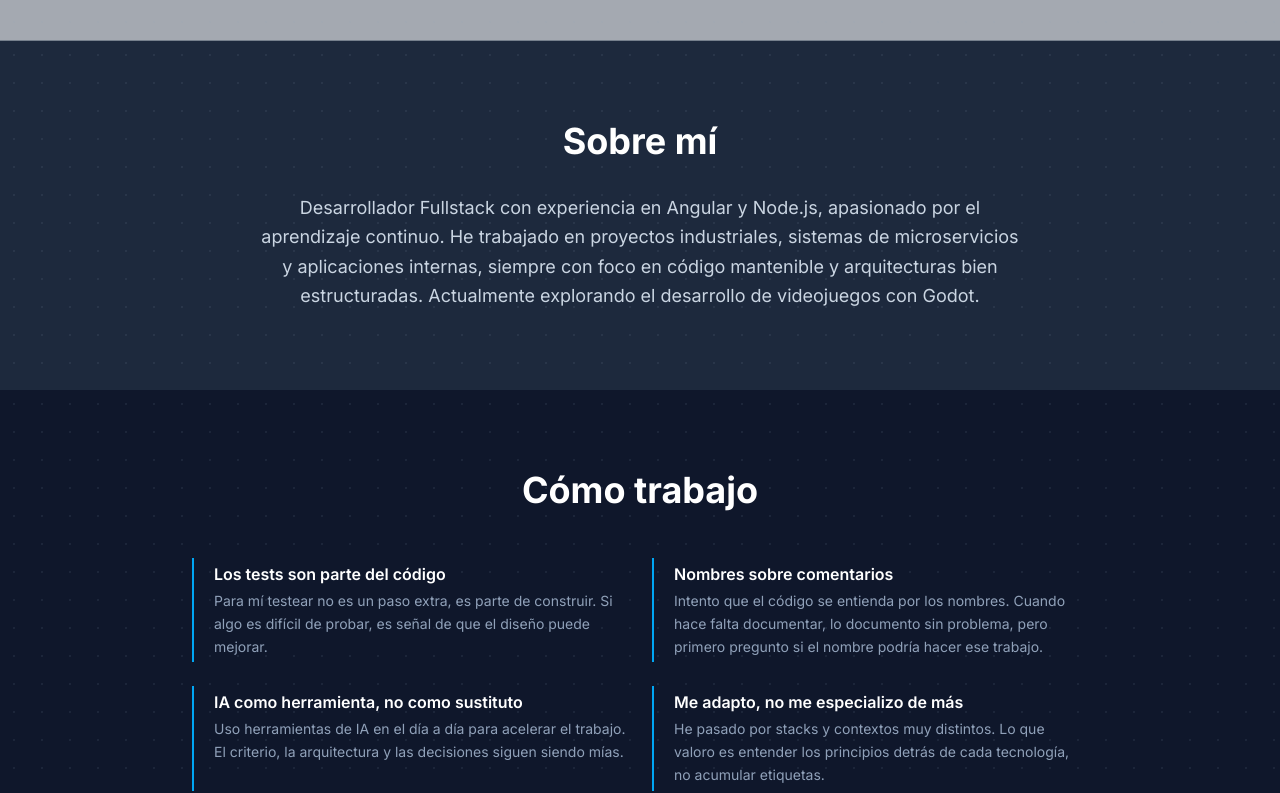
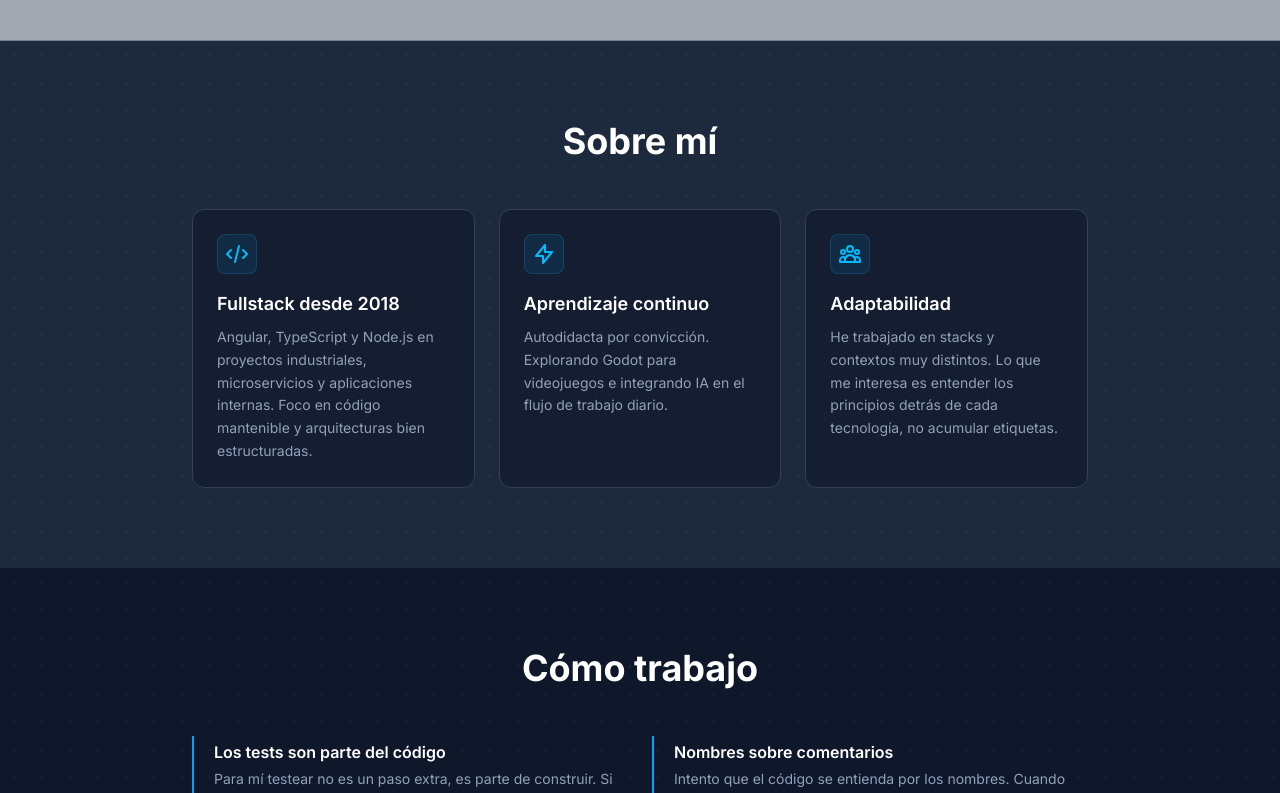
Before and after one commit to CristianGarciaVillaraco/portfolio, a Next.js app: page / in a window 1280 px wide. Shown: the part 961-1754 px from the top of the page. Built offline with nearby package versions, Linux system fonts and the light colour scheme.

Commit message:
PF-012: About rediseñada con cards + i18n + max-w-4xl unificado
- About.tsx: 3 cards con iconos SVG (code/bolt/users) en lugar de párrafo único
- Añade tr.about.cards a portfolio.json (es y en) y al tipo Translations
- Experience.tsx: max-w-3xl → max-w-4xl para consistencia visual

```diff
--- a/src/components/About.tsx
+++ b/src/components/About.tsx
@@ -1,18 +1,62 @@
 "use client";
 
-import AnimatedSection from "./AnimatedSection";
+import { motion, useInView } from "framer-motion";
+import { useRef } from "react";
 import { useTranslation } from "@/hooks/useTranslation";
+
+const icons: Record<string, React.ReactNode> = {
+  code: (
+    <svg className="w-6 h-6" fill="none" stroke="currentColor" viewBox="0 0 24 24" aria-hidden="true">
+      <path strokeLinecap="round" strokeLinejoin="round" strokeWidth={2} d="M10 20l4-16m4 4l4 4-4 4M6 16l-4-4 4-4" />
+    </svg>
+  ),
+  bolt: (
+    <svg className="w-6 h-6" fill="none" stroke="currentColor" viewBox="0 0 24 24" aria-hidden="true">
+      <path strokeLinecap="round" strokeLinejoin="round" strokeWidth={2} d="M13 10V3L4 14h7v7l9-11h-7z" />
+    </svg>
+  ),
+  users: (
+    <svg className="w-6 h-6" fill="none" stroke="currentColor" viewBox="0 0 24 24" aria-hidden="true">
+      <path strokeLinecap="round" strokeLinejoin="round" strokeWidth={2} d="M17 20h5v-2a3 3 0 00-5.356-1.857M17 20H7m10 0v-2c0-.656-.126-1.283-.356-1.857M7 20H2v-2a3 3 0 015.356-1.857M7 20v-2c0-.656.126-1.283.356-1.857m0 0a5.002 5.002 0 019.288 0M15 7a3 3 0 11-6 0 3 3 0 016 0zm6 3a2 2 0 11-4 0 2 2 0 014 0zM7 10a2 2 0 11-4 0 2 2 0 014 0z" />
+    </svg>
+  ),
+};
 
 export default function About() {
   const { tr } = useTranslation();
+  const ref = useRef<HTMLDivElement>(null);
+  const inView = useInView(ref, { once: true, margin: "-80px" });
 
   return (
     <section id="about" className="py-20 px-6 bg-slate-800 dot-bg">
-      <div className="max-w-3xl mx-auto">
-        <AnimatedSection className="text-center">
-          <h2 className="text-4xl font-bold text-white mb-8">{tr.sections.about}</h2>
-          <p className="text-slate-300 text-lg leading-relaxed">{tr.personal.about}</p>
-        </AnimatedSection>
+      <div className="max-w-4xl mx-auto" ref={ref}>
+        <motion.h2
+          className="text-4xl font-bold text-white mb-12 text-center"
+          initial={{ opacity: 0, y: 20 }}
+          animate={inView ? { opacity: 1, y: 0 } : {}}
+          transition={{ duration: 0.5 }}
+        >
+          {tr.sections.about}
+        </motion.h2>
+        <div className="grid grid-cols-1 md:grid-cols-3 gap-6">
+          {tr.about.cards.map((card, i) => (
+            <motion.div
+              key={card.title}
+              initial={{ opacity: 0, y: 30 }}
+              animate={inView ? { opacity: 1, y: 0 } : {}}
+              transition={{ duration: 0.5, delay: i * 0.12 }}
+              className="bg-slate-900/60 rounded-xl p-6 border border-slate-700 flex flex-col gap-4"
+            >
+              <span className="w-10 h-10 flex items-center justify-center rounded-lg bg-sky-500/10 text-sky-400 border border-sky-500/20 shrink-0">
+                {icons[card.icon]}
+              </span>
+              <div>
+                <h3 className="text-white font-semibold text-lg mb-2">{card.title}</h3>
+                <p className="text-slate-400 text-sm leading-relaxed">{card.body}</p>
+              </div>
+            </motion.div>
+          ))}
+        </div>
       </div>
     </section>
   );
--- a/src/components/Experience.tsx
+++ b/src/components/Experience.tsx
@@ -34,7 +34,7 @@ export default function Experience({ data }: ExperienceProps) {
 
   return (
     <section id="experience" className="py-20 px-6 bg-slate-800 dot-bg">
-      <div className="max-w-3xl mx-auto">
+      <div className="max-w-4xl mx-auto">
         <motion.h2
           className="text-4xl font-bold text-white mb-12 text-center"
           initial={{ opacity: 0, y: 20 }}
--- a/src/data/portfolio.json
+++ b/src/data/portfolio.json
@@ -117,6 +117,25 @@
         "subtitle": "Especialista en Angular · TypeScript · Node.js · JavaScript",
         "about": "Desarrollador Fullstack con experiencia en Angular y Node.js, apasionado por el aprendizaje continuo. He trabajado en proyectos industriales, sistemas de microservicios y aplicaciones internas, siempre con foco en código mantenible y arquitecturas bien estructuradas. Actualmente explorando el desarrollo de videojuegos con Godot."
       },
+      "about": {
+        "cards": [
+          {
+            "icon": "code",
+            "title": "Fullstack desde 2018",
+            "body": "Angular, TypeScript y Node.js en proyectos industriales, microservicios y aplicaciones internas. Foco en código mantenible y arquitecturas bien estructuradas."
+          },
+          {
+            "icon": "bolt",
+            "title": "Aprendizaje continuo",
+            "body": "Autodidacta por convicción. Explorando Godot para videojuegos e integrando IA en el flujo de trabajo diario."
+          },
+          {
+            "icon": "users",
+            "title": "Adaptabilidad",
+            "body": "He trabajado en stacks y contextos muy distintos. Lo que me interesa es entender los principios detrás de cada tecnología, no acumular etiquetas."
+          }
+        ]
+      },
       "contact": {
         "cta": "¿Tienes un proyecto en mente o quieres hablar? Escríbeme."
       },
@@ -221,6 +240,25 @@
         "subtitle": "Specialist in Angular · TypeScript · Node.js · JavaScript",
         "about": "Fullstack developer with experience in Angular and Node.js, passionate about continuous learning. I have worked on industrial projects, microservice systems, and internal applications, always focusing on maintainable code and well-structured architectures. Currently exploring game development with Godot."
       },
+      "about": {
+        "cards": [
+          {
+            "icon": "code",
+            "title": "Fullstack since 2018",
+            "body": "Angular, TypeScript, and Node.js on industrial projects, microservices, and internal applications. Focus on maintainable code and well-structured architectures."
+          },
+          {
+            "icon": "bolt",
+            "title": "Continuous learning",
+            "body": "Self-taught by choice. Exploring Godot for game development and integrating AI into my daily workflow."
+          },
+          {
+            "icon": "users",
+            "title": "Adaptability",
+            "body": "I've worked across very different stacks and contexts. What interests me is understanding the principles behind each technology, not collecting labels."
+          }
+        ]
+      },
       "contact": {
         "cta": "Have a project in mind or want to talk? Send me a message."
       },
--- a/src/types/portfolio.ts
+++ b/src/types/portfolio.ts
@@ -69,6 +69,9 @@ export interface Translations {
     contact: string;
     howIWork: string;
   };
+  about: {
+    cards: { icon: string; title: string; body: string }[];
+  };
   howIWork: {
     principles: { title: string; body: string }[];
   };
```
